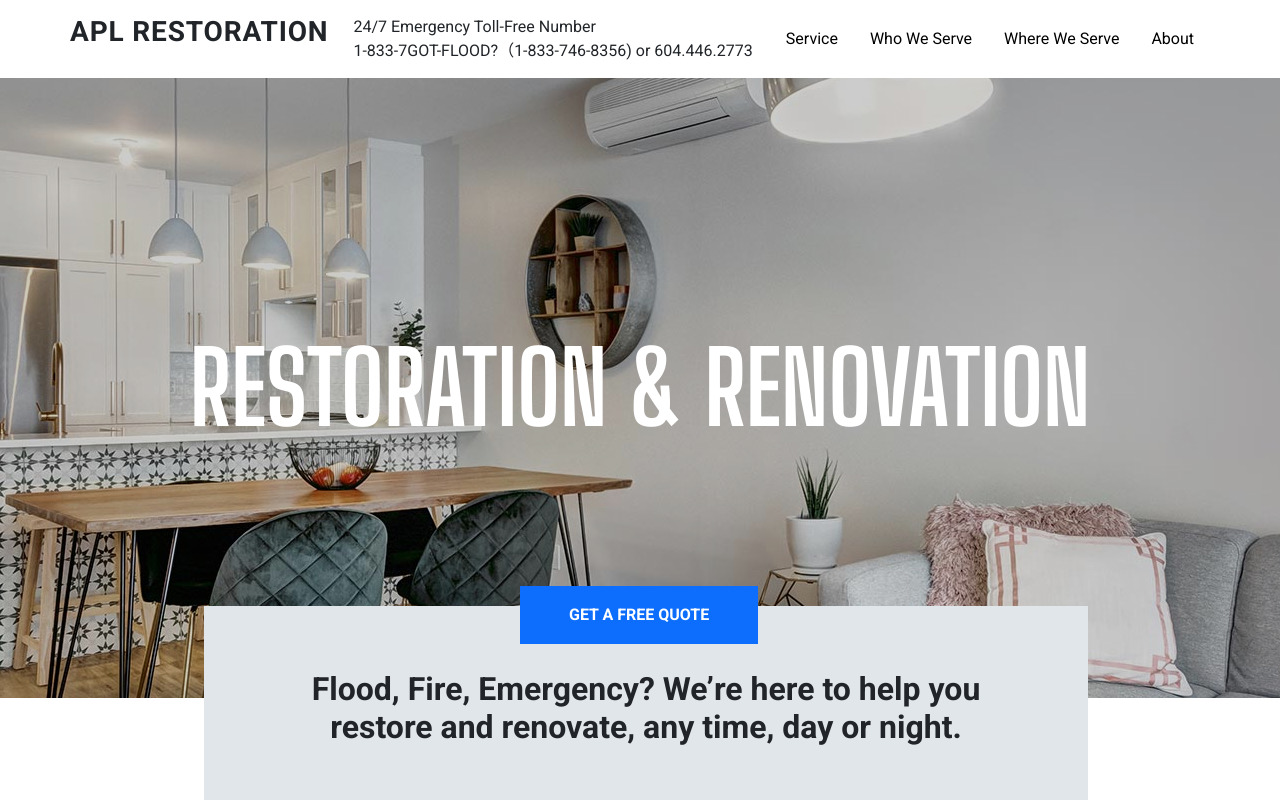
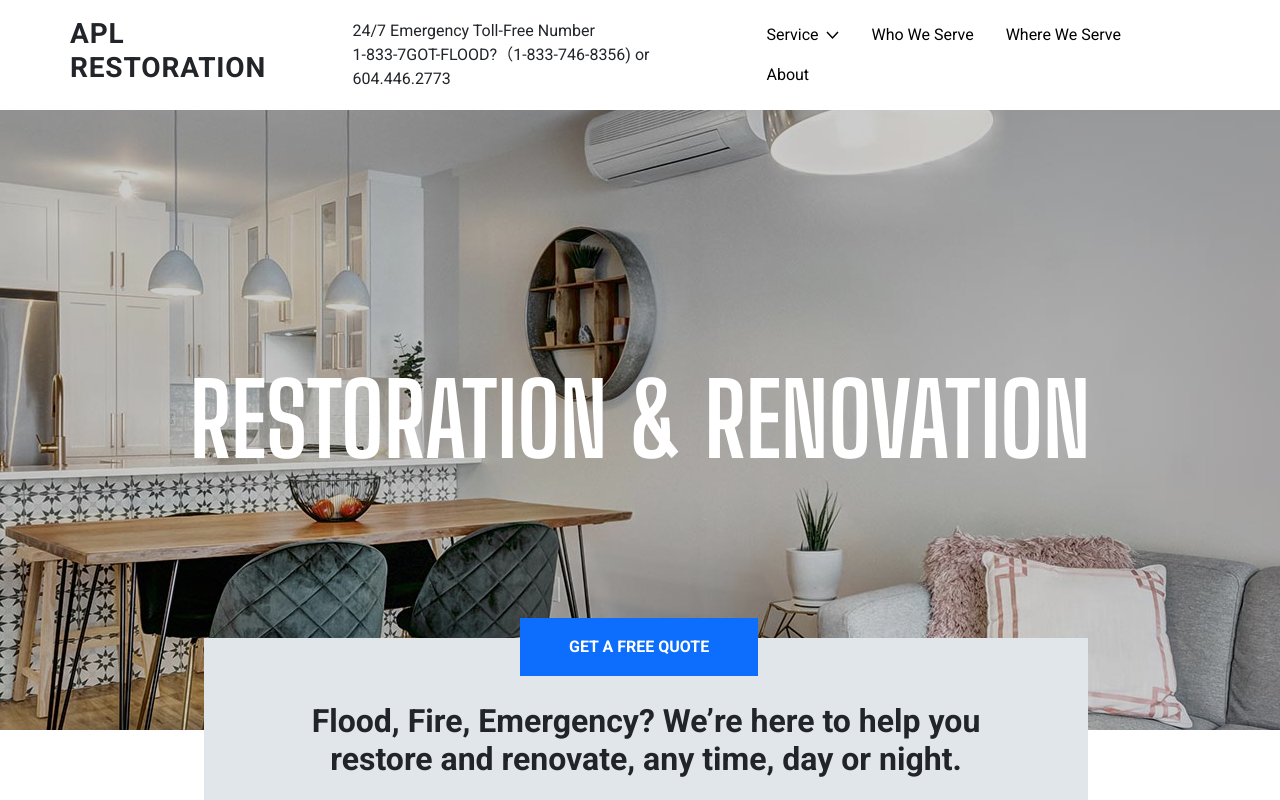
Before and after one commit to aplrestoration/apl-react, a React (Create React App) app: page / in a window 1280 px wide. Shown: the top 800 px of the page. Built offline with nearby package versions, Linux system fonts and the light colour scheme.

Commit message:
more responsive adjustment

```diff
--- a/src/components/CarouselBS.js
+++ b/src/components/CarouselBS.js
@@ -45,7 +45,7 @@ export default class Responsive extends Component {
         <Slider {...settings}>
           <div>
             <div
-              style={{ height: 537, margin: 10, background: "white" }}
+              style={{ height: 600, margin: 10, background: "white" }}
               className="d-flex flex-column card-box justify-content-between"
             >
               <div className="d-flex flex-column">
@@ -64,7 +64,7 @@ export default class Responsive extends Component {
           </div>
           <div>
             <div
-              style={{ height: 537, margin: 10, background: "white" }}
+              style={{ height: 600, margin: 10, background: "white" }}
               className="d-flex flex-column card-box justify-content-between"
             >
               <div className="d-flex flex-column">
@@ -83,7 +83,7 @@ export default class Responsive extends Component {
           </div>
           <div>
             <div
-              style={{ height: 537, margin: 10, background: "white" }}
+              style={{ height: 600, margin: 10, background: "white" }}
               className="d-flex flex-column card-box justify-content-between"
             >
               <div className="d-flex flex-column">
@@ -102,7 +102,7 @@ export default class Responsive extends Component {
           </div>
           <div>
             <div
-              style={{ height: 537, margin: 10, background: "white" }}
+              style={{ height: 600, margin: 10, background: "white" }}
               className="d-flex flex-column card-box justify-content-between"
             >
               <div className="d-flex flex-column">
@@ -121,7 +121,7 @@ export default class Responsive extends Component {
           </div>
           <div>
             <div
-              style={{ height: 537, margin: 10, background: "white" }}
+              style={{ height: 600, margin: 10, background: "white" }}
               className="d-flex flex-column card-box justify-content-between"
             >
               <div className="d-flex flex-column">
@@ -140,7 +140,7 @@ export default class Responsive extends Component {
           </div>
           <div>
             <div
-              style={{ height: 537, margin: 10, background: "white" }}
+              style={{ height: 600, margin: 10, background: "white" }}
               className="d-flex flex-column card-box justify-content-between"
             >
               <div className="d-flex flex-column">
@@ -160,7 +160,7 @@ export default class Responsive extends Component {
           </div>
           <div>
             <div
-              style={{ height: 537, margin: 10, background: "white" }}
+              style={{ height: 600, margin: 10, background: "white" }}
               className="d-flex flex-column card-box justify-content-between"
             >
               <div className="d-flex flex-column">
@@ -169,7 +169,7 @@ export default class Responsive extends Component {
                   They were professional and courteous, with great communication
                   and friendly staff. The work performed was of the highest
                   quality, with excellent dust control and workspace
-                  cleanliness. A+ service.
+                  cleanliness.
                 </span>
               </div>
               <div>
@@ -180,7 +180,7 @@ export default class Responsive extends Component {
           </div>
           <div>
             <div
-              style={{ height: 537, margin: 10, background: "white" }}
+              style={{ height: 600, margin: 10, background: "white" }}
               className="d-flex flex-column card-box justify-content-between"
             >
               <div className="d-flex flex-column">
@@ -199,7 +199,7 @@ export default class Responsive extends Component {
           </div>
           <div>
             <div
-              style={{ height: 537, margin: 10, background: "white" }}
+              style={{ height: 600, margin: 10, background: "white" }}
               className="d-flex flex-column card-box justify-content-between"
             >
               <div className="d-flex flex-column">
@@ -219,7 +219,7 @@ export default class Responsive extends Component {
           </div>
           <div>
             <div
-              style={{ height: 537, margin: 10, background: "white" }}
+              style={{ height: 600, margin: 10, background: "white" }}
               className="d-flex flex-column card-box justify-content-between"
             >
               <div className="d-flex flex-column">
--- a/src/components/Header.js
+++ b/src/components/Header.js
@@ -2,7 +2,6 @@ import React, { useState } from "react";
 import { Link } from "react-router-dom";
 import MobileMenu from "./MobileMenu";
 import WebMenu from "./WebMenu";
-
 
 function Header() {
   const [showMobile, setShow] = useState(false);
@@ -12,8 +11,7 @@ function Header() {
     <div>
       <div className="header-container">
         <div className="header-nav-container">
-          {/* Site Logo  */}
-          <div className="header-nav-logo d-flex justify-content-between">
+          <div className="d-flex align-items-center">
             <Link to="/" className="text-dark text-decoration-none">
               <h3 className="site-logo">APL restoration</h3>
             </Link>
@@ -25,11 +23,28 @@ function Header() {
 
           {/* Desktop Navigation  */}
           <div className="header-nav">
-          {showWeb ? <WebMenu /> : null}
+            {showWeb ? <WebMenu /> : null}
             <ul className="nav d-none d-lg-flex">
               <li>
-                <Link to="/" className="nav-link"onClick={() => setWeb(!showWeb)}>
-                  Service
+                <Link
+                  to="/"
+                  className="nav-link"
+                  onClick={() => setWeb(!showWeb)}
+                >
+                  Service&nbsp;&nbsp;
+                  <svg
+                    xmlns="http://www.w3.org/2000/svg"
+                    width="13"
+                    height="9"
+                    viewBox="0 0 13 9"
+                    fill="none"
+                  >
+                    <path
+                      d="M1 1L6.5 7L12 1"
+                      stroke="black"
+                      stroke-width="1.5"
+                    />
+                  </svg>
                 </Link>
               </li>
               <li>
@@ -63,13 +78,11 @@ function Header() {
             </Link>
           </div>
         </div>
-        <div>
-        </div>
+        <div></div>
       </div>
 
       {/* Mobile Navigation Panel  */}
       {showMobile ? <MobileMenu /> : null}
-
     </div>
   );
 }
--- a/src/index.css
+++ b/src/index.css
@@ -355,7 +355,7 @@ div.card {
 }
 
 .card-text {
-  font-size: 25px;
+  font-size: 24px;
   line-height: 45px;
   letter-spacing: 0.03em;
   padding-top: 34px;
```
Also changed, not shown: src/components/Marketing.js (+1 -1 lines).
